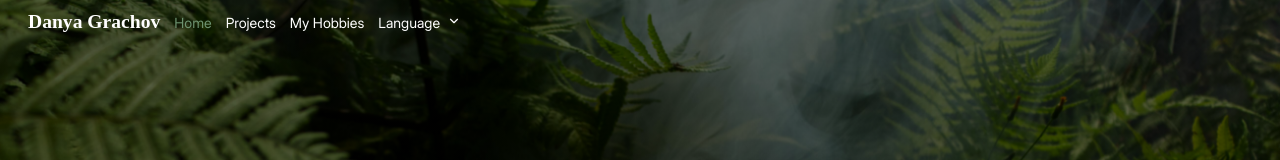
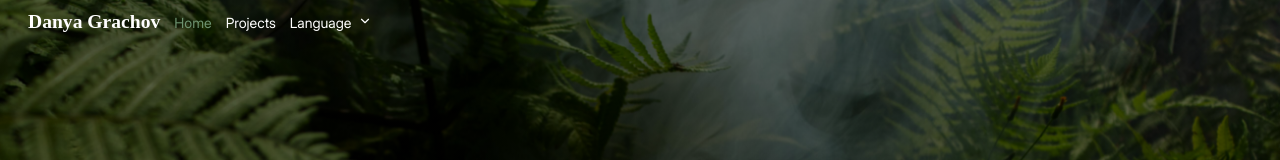
Before and after one commit to wiresnchains/wiresnchains-portfolio, a React (Create React App) app: page / in a window 1280 px wide. Shown: the top 160 px of the page. Built offline with nearby package versions, Linux system fonts and the light colour scheme; a web font is replaced by a local one.

Commit message:
Remove hobbies

```diff
--- a/src/components/Nav.tsx
+++ b/src/components/Nav.tsx
@@ -81,9 +81,6 @@ export function Navbar({ alwaysScrolled, fixed }: { alwaysScrolled?: boolean, fi
                     <NavLink to="/projects">{language.dictionary.projects}</NavLink>
                 </NavItem>
                 <NavItem>
-                    <NavLink to="/hobbies">{language.dictionary.hobbies}</NavLink>
-                </NavItem>
-                <NavItem>
                     <DropdownMenu title={language.dictionary.language}>
                         <DropdownItem active={language.userLanguage === "EN"}>
                             <button onClick={() => language.setUserLanguage("EN")}>English</button>
--- a/src/index.tsx
+++ b/src/index.tsx
@@ -6,7 +6,6 @@ import { LanguageProvider } from "./hooks/LanguageProvider";
 
 import { Home } from "./views/Home";
 import { Projects } from "./views/Projects";
-import { Hobbies } from "./views/Hobbies";
 import { ErrorPage } from "./views/ErrorPage";
 
 import "./styles/style.scss";
@@ -27,11 +26,6 @@ import "./styles/style.scss";
             path: "/projects",
             element: <Projects />,
             errorElement: <ErrorPage />
-        },
-        {
-            path: "/hobbies",
-            element: <Hobbies />,
-            errorElement: <ErrorPage />
         }
     ]);
 
--- a/src/views/Hobbies.tsx
+++ /dev/null
@@ -1,22 +0,0 @@
-import { Helmet } from "react-helmet";
-import { Block } from "../components/Block";
-import { Footer } from "../components/Footer";
-import { Navbar } from "../components/Nav";
-import { useLanguage } from "../hooks/LanguageProvider";
-
-export function Hobbies() {
-    const language = useLanguage();
-
-    return (
-        <>
-            <Helmet>
-                <title>{language.dictionary.heading} - {language.dictionary.hobbies}</title>
-            </Helmet>
-            <Navbar alwaysScrolled />
-            <Block>
-                <h1>{language.dictionary.hobbies}</h1>
-            </Block>
-            <Footer fixed />
-        </>
-    );
-}
```
